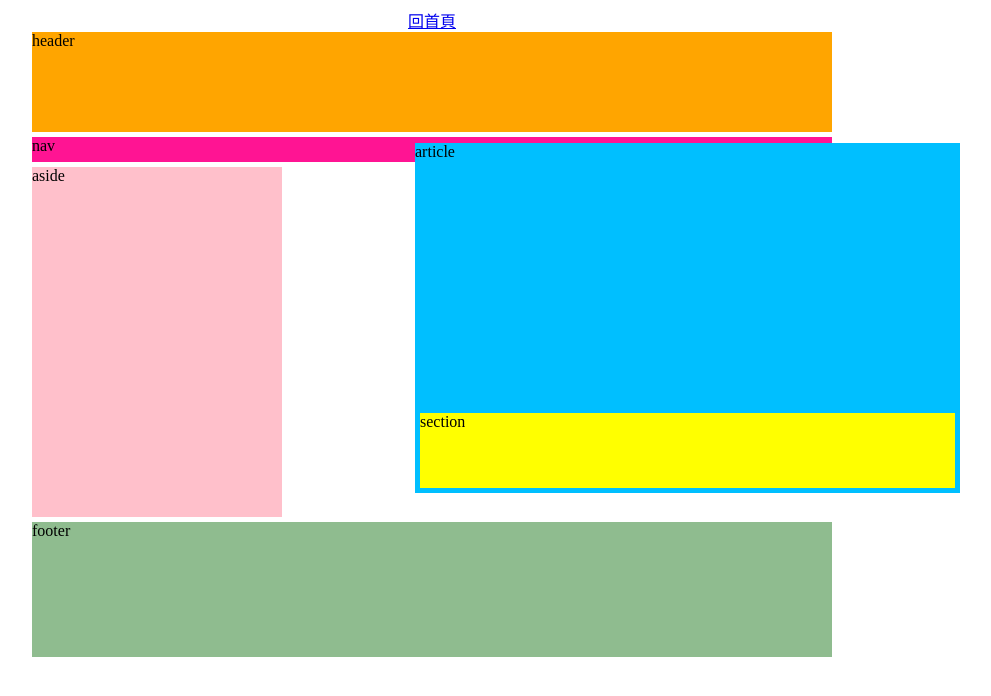
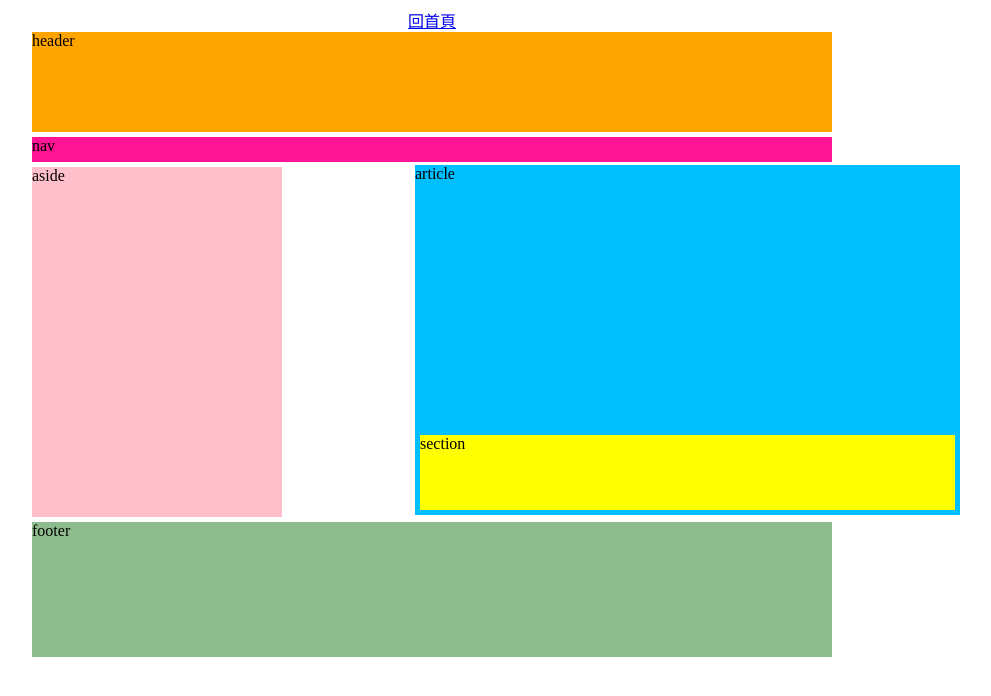
Before and after one commit to maggie-zhuang/-01, a plain HTML site: page homework/hw03.html in a window 1280 px wide. Shown: the whole page, without its empty margins (208-1199 px from the left). Drawn offline with Linux system fonts and the light colour scheme.

Commit message:
修改版面

```diff
--- a/homework/hw03.html
+++ b/homework/hw03.html
@@ -33,7 +33,7 @@
             margin-left: 5px;
             position: fixed;;
             left:618px;
-            top:138px;
+            top:160px;
             text-align: left;
         }
         #section{
@@ -43,7 +43,7 @@
             margin-top: 5px;
             position: fixed;
             left:628px;
-            top:408px;
+            top:430px;
             text-align: left;
         }
         #footer{
```
